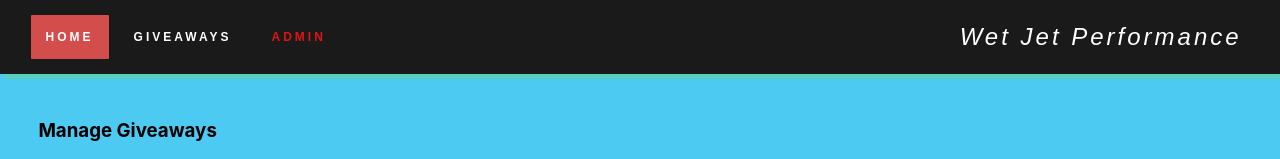
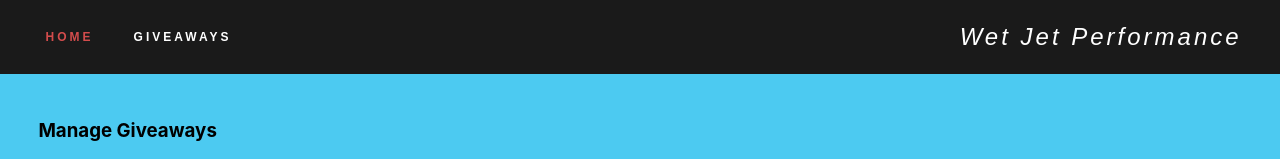
Before and after one commit to Wet-Jet-Performance/giveaways-frontend, a React (Create React App) app: page /admin in a window 1280 px wide. In both pictures the pointer is over the link "HOME". Shown: the top 159 px of the page. Built offline with nearby package versions, Linux system fonts and the light colour scheme; no server answers; the HTML template or start-up script is replaced by a standard one.

Commit message:
remove footer from navbar

```diff
--- a/src/components/NavBar.css
+++ b/src/components/NavBar.css
@@ -11,7 +11,6 @@
         box-sizing: border-box;
         top: 0px;
         background-color: rgb(26, 26, 26);
-        box-shadow: 5px 5px rgba(107, 223, 89, 0.353);
         z-index: 10;
     }
 
@@ -37,7 +36,7 @@
     }
 
     nav a:hover {
-        background-color: rgba(241, 85, 85, 0.861);
+        color: rgba(241, 85, 85, 0.861);
     }
 
     .active {
--- a/src/components/NavBar.js
+++ b/src/components/NavBar.js
@@ -16,7 +16,6 @@
       <div className='nav-links'>
         <NavLink to='/'>HOME</NavLink>
         <NavLink to='/giveaways'>GIVEAWAYS</NavLink>
-        <NavLink to='/admin'>ADMIN</NavLink>
       </div>
       <p id='site-title'> Wet Jet Performance </p>
     </nav>
```
